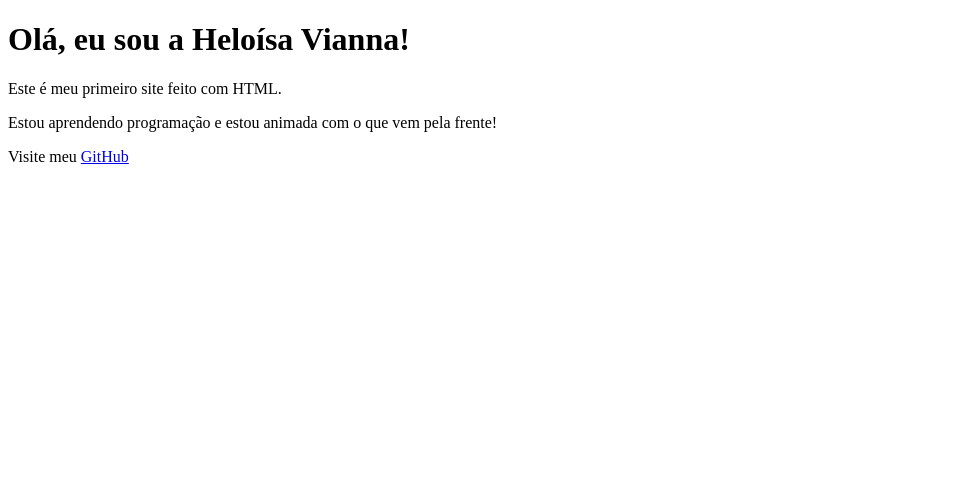
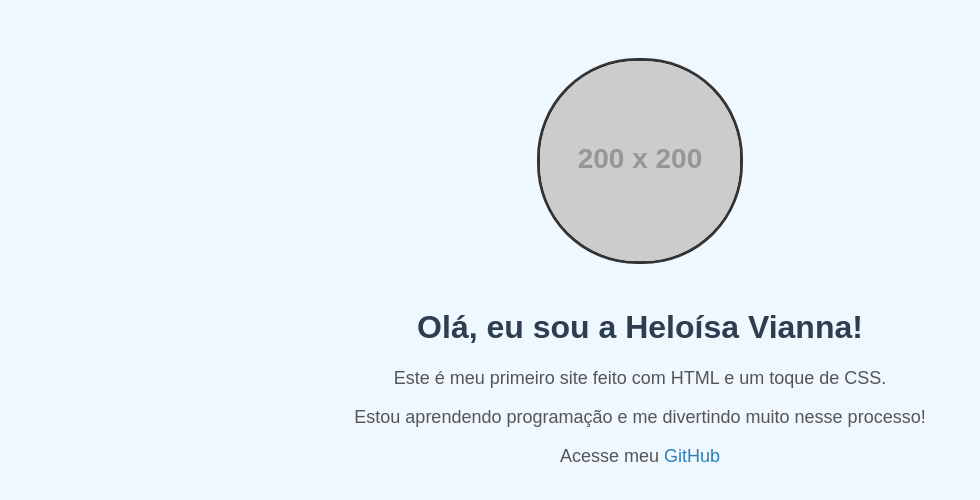
Before and after one commit to heloisavianna86-lang/meu-primeiro-site, a plain HTML site: page index.html in a window 1280 px wide. Shown: the whole page, without its empty margins (0-980 px from the left). Drawn offline with Linux system fonts and the light colour scheme; placeholder pictures from the web are drawn by us.

Commit message:
Estiliza o site com cores e imagem

```diff
--- a/index.html
+++ b/index.html
@@ -3,11 +3,51 @@
 <head>
   <meta charset="UTF-8">
   <title>Heloísa Vianna</title>
+  <style>
+    body {
+      background-color: #f0f8ff;
+      font-family: Arial, sans-serif;
+      text-align: center;
+      padding: 50px;
+    }
+
+    img {
+      width: 200px;
+      border-radius: 100px;
+      margin-bottom: 20px;
+      border: 3px solid #333;
+    }
+
+    h1 {
+      color: #2c3e50;
+    }
+
+    p {
+      font-size: 18px;
+      color: #555;
+    }
+
+    a {
+      color: #2980b9;
+      text-decoration: none;
+    }
+
+    a:hover {
+      text-decoration: underline;
+    }
+  </style>
 </head>
 <body>
+
+  <!-- Imagem de exemplo (você pode trocar pela sua depois) -->
+  <img src="https://via.placeholder.com/200" alt="Foto de perfil">
+
   <h1>Olá, eu sou a Heloísa Vianna!</h1>
-  <p>Este é meu primeiro site feito com HTML.</p>
-  <p>Estou aprendendo programação e estou animada com o que vem pela frente!</p>
-  <p>Visite meu <a href="https://github.com/heloisavianna86-lang" target="_blank">GitHub</a></p>
+  <p>Este é meu primeiro site feito com HTML e um toque de CSS.</p>
+  <p>Estou aprendendo programação e me divertindo muito nesse processo!</p>
+  <p>
+    Acesse meu <a href="https://github.com/heloisavianna86-lang" target="_blank">GitHub</a>
+  </p>
+
 </body>
 </html>
```
